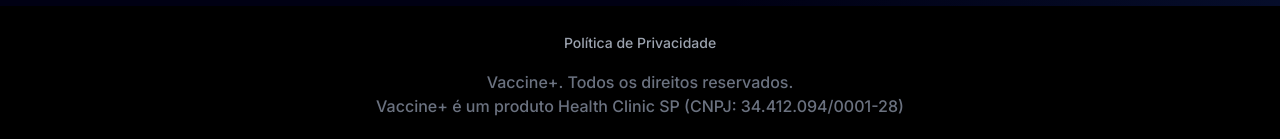
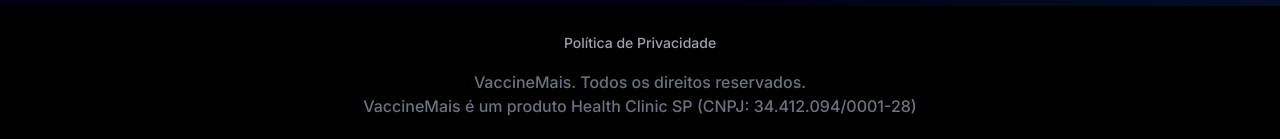
Before and after one commit to xpedrotavares/v_plus, a React (Vite) app: page / in a window 1280 px wide. Shown: the part 4492-4631 px from the top of the page. Built offline with nearby package versions, Linux system fonts and the light colour scheme.

Commit message:
fix footer text

```diff
--- a/src/components/Footer.jsx
+++ b/src/components/Footer.jsx
@@ -12,9 +12,9 @@
           Política de Privacidade
         </button>
       </div>
-      <p className="text-gray-500">Vaccine+. Todos os direitos reservados.</p>
+      <p className="text-gray-500">VaccineMais. Todos os direitos reservados.</p>
       <p className="text-gray-500">
-        Vaccine+ é um produto Health Clinic SP (CNPJ: 34.412.094/0001-28)
+        VaccineMais é um produto Health Clinic SP (CNPJ: 34.412.094/0001-28)
       </p>
     </footer>
   );
```
